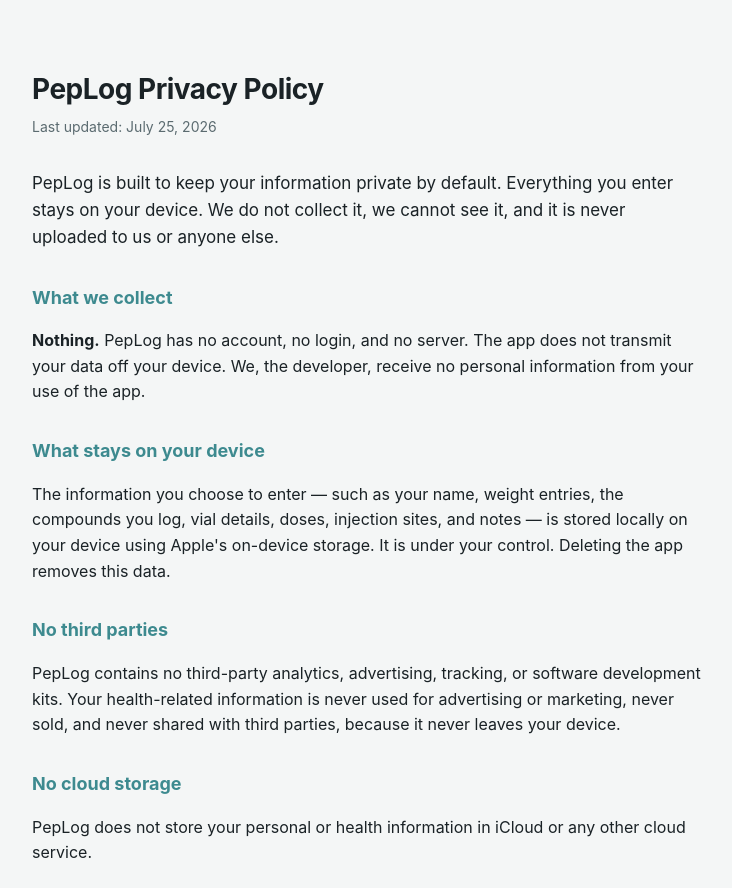
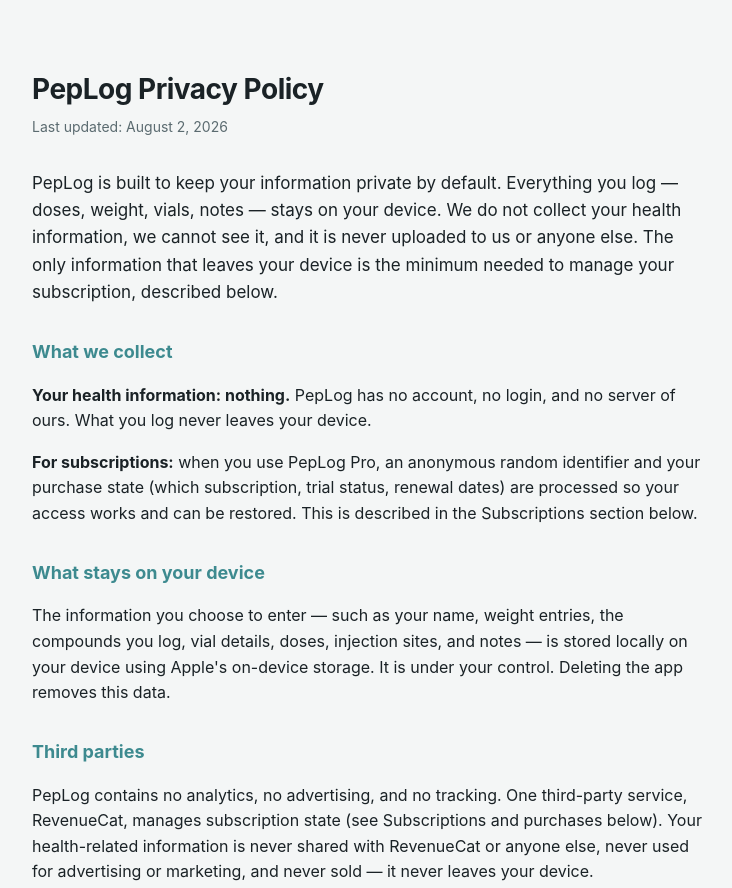
Before and after one commit to moiseso-byte/peplog-site, a plain HTML site: page privacy-policy.html in a window 1280 px wide. Shown: the top 888 px of the page, without its empty margins (272-1004 px from the left). Drawn offline with Linux system fonts and the light colour scheme.

Commit message:
Privacy policy v1.2: subscriptions via RevenueCat, support email to starthyperscale

```diff
--- a/privacy-policy.html
+++ b/privacy-policy.html
@@ -23,18 +23,19 @@
 </head>
 <body>
   <h1>PepLog Privacy Policy</h1>
-  <div class="updated">Last updated: July 25, 2026</div>
+  <div class="updated">Last updated: August 2, 2026</div>
 
-  <p class="lead">PepLog is built to keep your information private by default. Everything you enter stays on your device. We do not collect it, we cannot see it, and it is never uploaded to us or anyone else.</p>
+  <p class="lead">PepLog is built to keep your information private by default. Everything you log — doses, weight, vials, notes — stays on your device. We do not collect your health information, we cannot see it, and it is never uploaded to us or anyone else. The only information that leaves your device is the minimum needed to manage your subscription, described below.</p>
 
   <h2>What we collect</h2>
-  <p><strong>Nothing.</strong> PepLog has no account, no login, and no server. The app does not transmit your data off your device. We, the developer, receive no personal information from your use of the app.</p>
+  <p><strong>Your health information: nothing.</strong> PepLog has no account, no login, and no server of ours. What you log never leaves your device.</p>
+  <p><strong>For subscriptions:</strong> when you use PepLog Pro, an anonymous random identifier and your purchase state (which subscription, trial status, renewal dates) are processed so your access works and can be restored. This is described in the Subscriptions section below.</p>
 
   <h2>What stays on your device</h2>
   <p>The information you choose to enter — such as your name, weight entries, the compounds you log, vial details, doses, injection sites, and notes — is stored locally on your device using Apple's on-device storage. It is under your control. Deleting the app removes this data.</p>
 
-  <h2>No third parties</h2>
-  <p>PepLog contains no third-party analytics, advertising, tracking, or software development kits. Your health-related information is never used for advertising or marketing, never sold, and never shared with third parties, because it never leaves your device.</p>
+  <h2>Third parties</h2>
+  <p>PepLog contains no analytics, no advertising, and no tracking. One third-party service, RevenueCat, manages subscription state (see Subscriptions and purchases below). Your health-related information is never shared with RevenueCat or anyone else, never used for advertising or marketing, and never sold — it never leaves your device.</p>
 
   <h2>No cloud storage</h2>
   <p>PepLog does not store your personal or health information in iCloud or any other cloud service.</p>
@@ -44,6 +45,11 @@
 
   <h2>Notifications</h2>
   <p>PepLog can show you local reminders and encouragement — for example, hydration check-ins or reminders you set for your own logging schedule. These notifications are created and scheduled entirely on your device: PepLog does not use push notifications, no notification content or data is sent to us or anyone else, and nothing about them leaves your device. Notifications are optional — you can decline the permission when asked, or turn them off anytime in iOS Settings.</p>
+
+  <h2>Subscriptions and purchases</h2>
+  <p>PepLog Pro is an auto-renewing subscription purchased through Apple. Apple processes the payment; we never see your payment details.</p>
+  <p>To make your subscription work across reinstalls and devices, PepLog uses RevenueCat, a subscription-management service. RevenueCat receives an anonymous, randomly generated identifier for your app installation and your purchase information (which subscription you bought, trial and renewal status). This identifier is not your name, email, or anything about you — PepLog has no account, so there is nothing to link it to. None of your logged health information is ever sent to RevenueCat. RevenueCat's privacy policy is at <a href="https://www.revenuecat.com/privacy">revenuecat.com/privacy</a>.</p>
+  <p>The Settings screen shows a "Support ID" — that same anonymous identifier — which you can include when you email support so we can look up your subscription and help. Sharing it reveals nothing about your logs.</p>
 
   <h2>Children</h2>
   <p>PepLog is intended for adults aged 18 and older and is not directed to children.</p>
@@ -55,7 +61,7 @@
   <p>If this policy changes, we will update the date at the top of this page.</p>
 
   <h2>Contact</h2>
-  <p>Questions about this policy can be sent to <a href="mailto:Contact@builtfaster.org">Contact@builtfaster.org</a>.</p>
+  <p>Questions about this policy can be sent to <a href="mailto:contact@starthyperscale.com">contact@starthyperscale.com</a>.</p>
 
   <footer>PepLog is an independent application. This policy applies only to the PepLog iOS app.</footer>
 </body>
```
